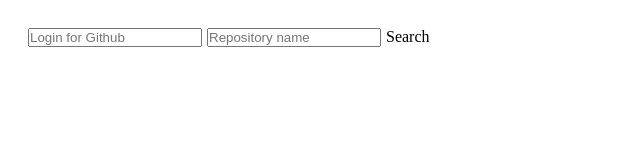
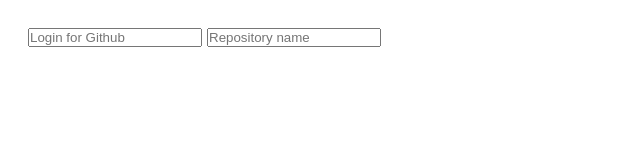
Before and after one commit to t-gafiulin/interface_github, a React app: page / in a window 1280 px wide. Shown: the top 160 px of the page, without its empty margins (0-640 px from the left). Built offline with nearby package versions, Linux system fonts and the light colour scheme; what showdown would draw is missing.

Commit message:
add button in search link

```diff
--- a/src/components/Search.js
+++ b/src/components/Search.js
@@ -16,9 +16,13 @@
                     onFocus={handleFocus}
                     onChange={(e) => handleChange('repository', e)}
                     placeholder='Repository name'/>
-                <Link
-                    className='search__button'
-                    to={`/${login}/${repository}`}>Search</Link>
+                { login && repository ?
+                    <Link to={`/${login}/${repository}`}>
+                        <button className='search__button'>
+                            Search
+                        </button>
+                    </Link> : ''
+                }
             </div>
         </div>;
 }
```
